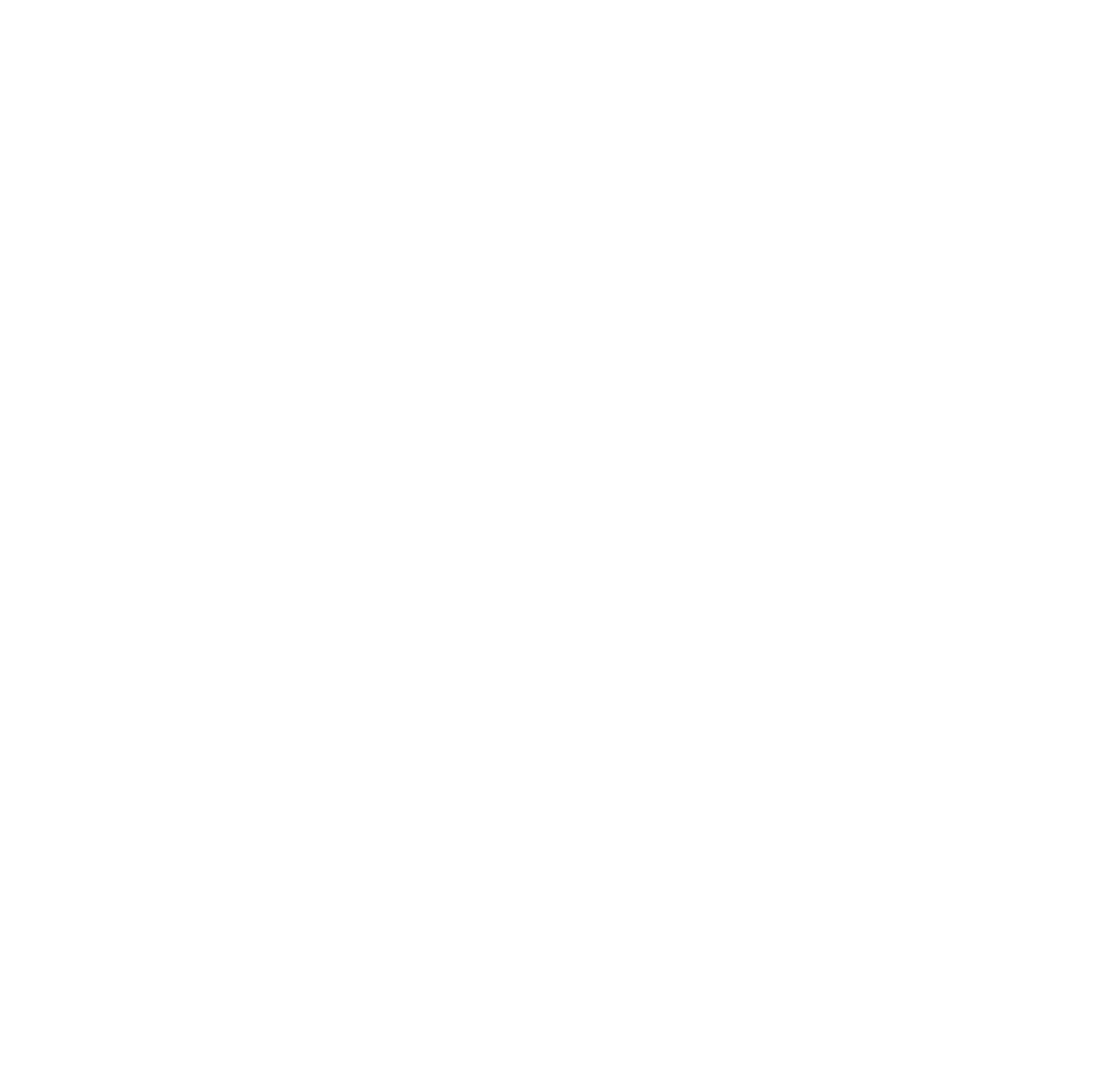
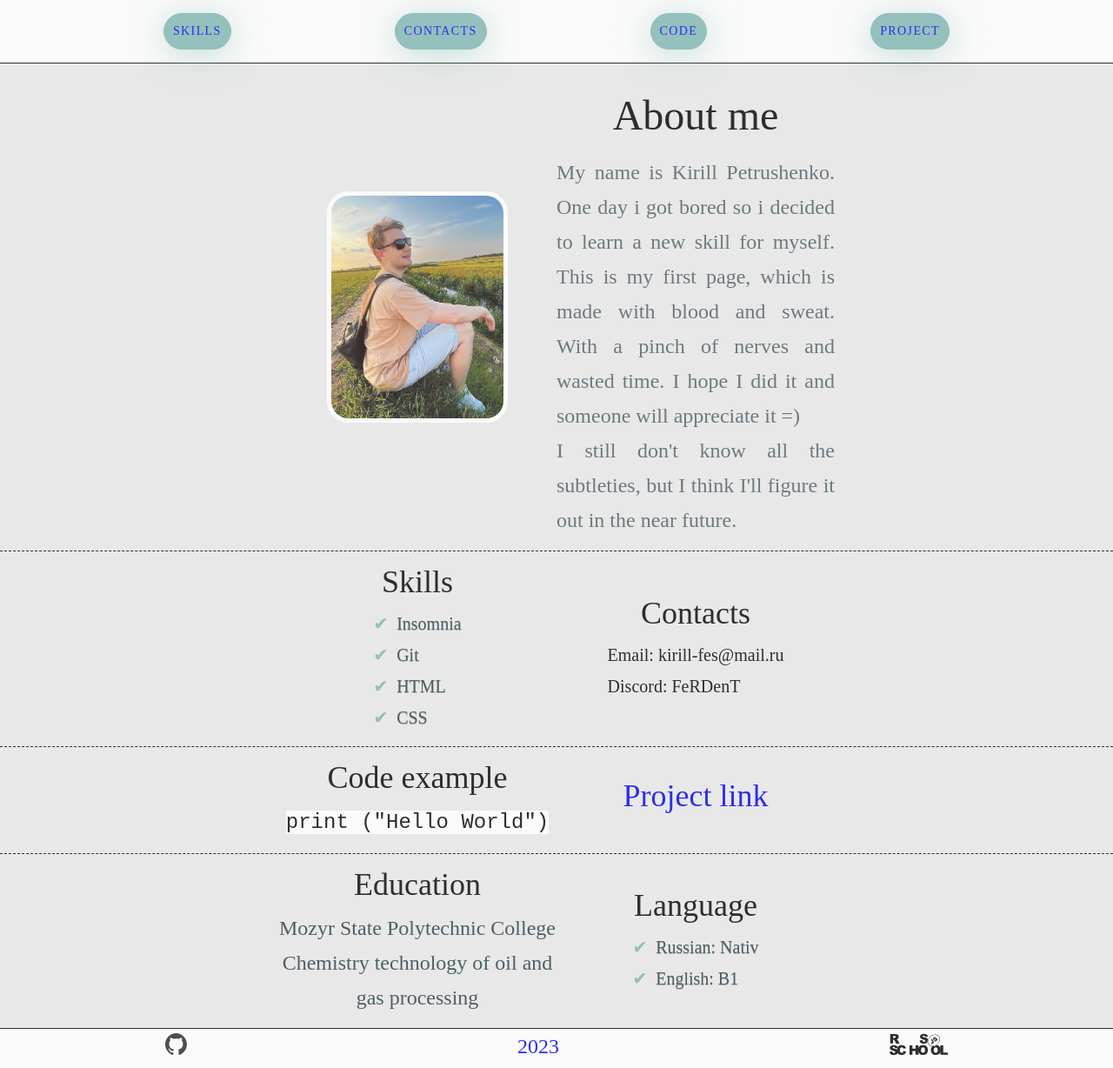
Before and after one commit to ferdente/rsschool-cv, a plain HTML site: page index.html in a window 1280 px wide. Shown: the whole page at 87% size. Before the commit the page ends 800 px from the top, so only its background shows below. Drawn offline with Linux system fonts and the light colour scheme.

Commit message:
fix: index.html v4

```diff
--- a/index.html
+++ b/index.html
@@ -1,11 +1,120 @@
 <!DOCTYPE html>
-<html lang="en">
-<head>
-    <meta charset="UTF-8">
-    <meta http-equiv="X-UA-Compatible" content="IE=edge">
-    <meta name="viewport" content="width=device-width, initial-scale=1.0">
-    <title>Document</title>
-</head>
-<body>
-</body>
+<html lang="ru">
+  <head>
+    <title>CV</title>
+    <link rel="stylesheet" href="style.css">
+    <meta http-equiv="content-type" content="text/html;charset=UTF-8">
+  </head>
+  <body>
+    <header>
+      <div class="header">
+        <nav>
+          <div class="b1"><a href="#skills">Skills</a></div>
+        </nav>
+        <nav>
+          <div class="b2"><a href="#contact">Contacts</a></div>
+        </nav>
+        <nav>
+          <div class="b3"><a href="#code">Code</a></div>
+        </nav>
+        <nav>
+          <div class="b4"><a href="#project">Project</a></div>
+        </nav>
+      </div>
+    </header>
+
+    <main>
+      <div class="info">
+        <div class="info-foto">
+          <img src="img/MF.jpg" alt="my foto" class="wrapper exmpl">
+        </div>
+
+        <div class="info-me">
+          <h1 id="#project">About me</h1>
+
+          <p class="text-info">
+            My name is Kirill Petrushenko. One day i got bored so i decided to
+            learn a new skill for myself. This is my first page, which is made
+            with blood and sweat. With a pinch of nerves and wasted time. I hope
+            I did it and someone will appreciate it =)
+            <br>
+            I still don't know all the subtleties, but I think I'll figure it
+            out in the near future.
+          </p>
+        </div>
+      </div>
+
+      <div class="info">
+        <div class="skills">
+          <h2 id="skills">Skills</h2>
+          <div class="info">
+            <ul class="list">
+              <li>Insomnia</li>
+              <li>Git</li>
+              <li>HTML</li>
+              <li>CSS</li>
+            </ul>
+          </div>
+        </div>
+
+        <div class="contact">
+          <h2 id="contact">Contacts</h2>
+          <div class="info">
+            <ul class="list2">
+              <li>Email: kirill-fes@mail.ru</li>
+              <li>Discord: FeRDenT</li>
+            </ul>
+          </div>
+        </div>
+      </div>
+
+      <div class="info">
+        <div class="code">
+          <h2 id="code">Сode example</h2>
+          <code>print ("Hello World")</code>
+        </div>
+
+        <div class="project">
+          <a href="https://github.com/ferdente/rsschool-cv/tree/gh-pages" id="project"><h2>Project link</h2></a>
+        </div>
+      </div>
+
+      <div class="info">
+        <div class="Education">
+          <h2 id="Education">Education</h2>
+          <p class="text-info2">
+            Mozyr State Polytechnic College
+            <br>
+            Chemistry technology of oil and gas processing
+          </p>
+        </div>
+
+        <div class="Language">
+          <h2 id="Language">Language</h2>
+          <div class="info">
+            <ul class="list">
+              <li>Russian: Nativ</li>
+              <li>English: B1</li>
+            </ul>
+          </div>
+        </div>
+      </div>
+    </main>
+
+    <footer>
+      <div class="footer-content">
+        <div class="git">
+          <a href="https://github.com/ferdente/" id="github"><img src="img/git.svg" alt="git logo" id="git-logo"></a>
+        </div>
+
+        <div class="time">
+          <a href="https://time.is/ru/Minsk">2023</a>
+        </div>
+
+        <div class="rs">
+          <a href="https://rs.school/js-stage0/"><img src="img/rs.svg" alt="rs school logo" id="rs-logo"></a>
+        </div>
+      </div>
+    </footer>
+  </body>
 </html>
```
